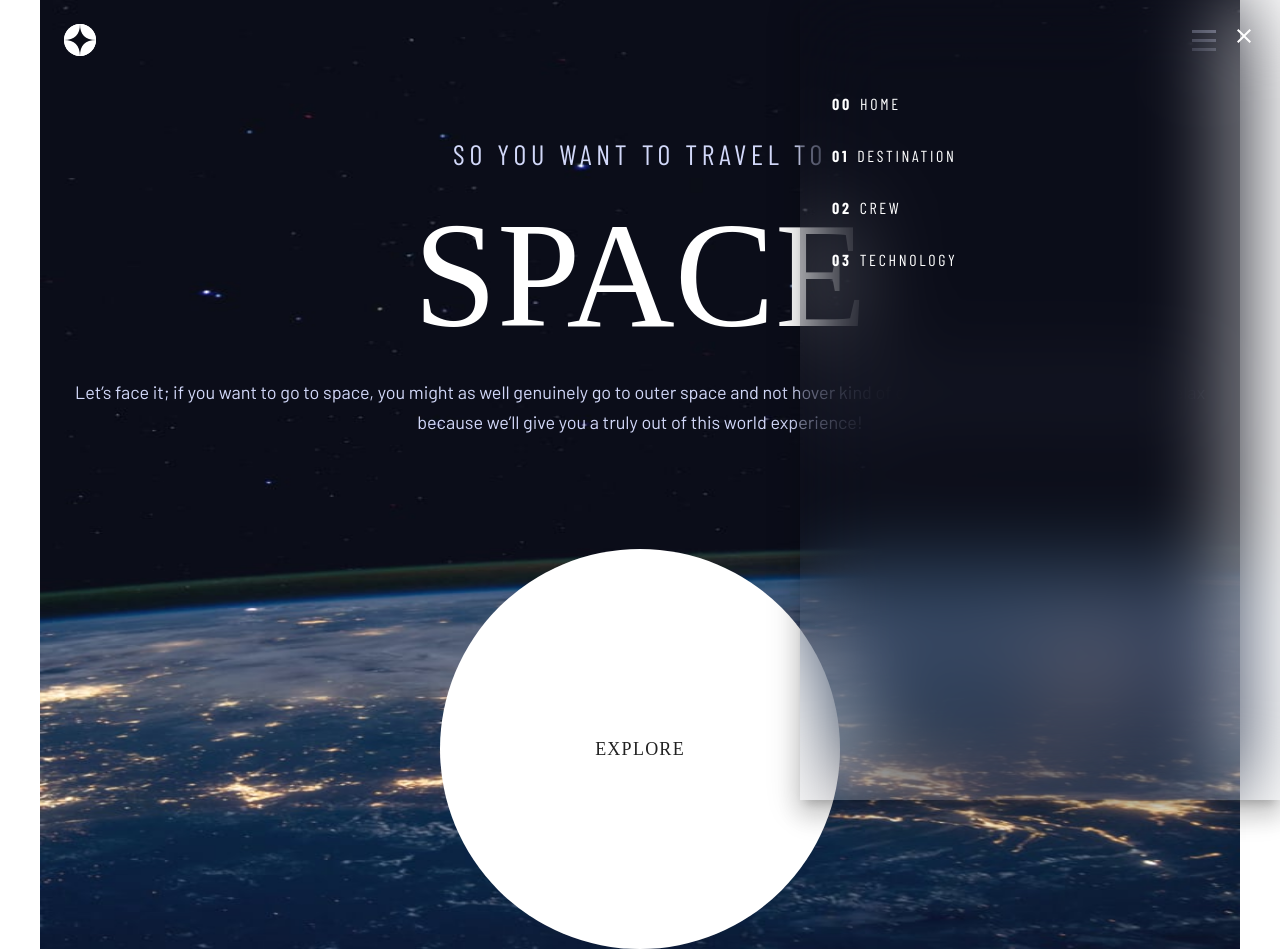
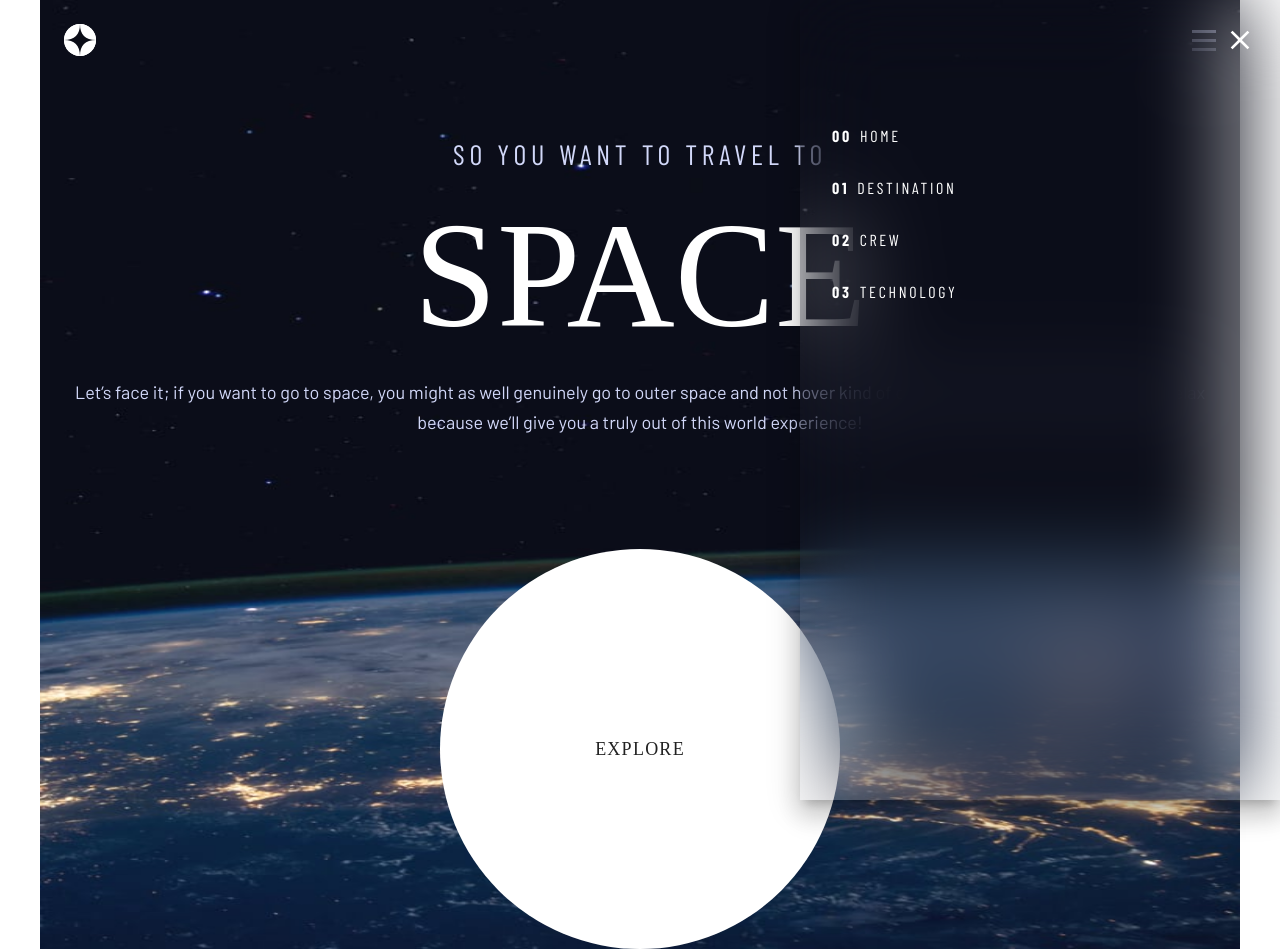
Before and after one commit to otodavid/space-tourism, a Next.js app: page / in a window 1280 px wide. Both pictures are taken after a click on the button "Hamburger button". Built offline with nearby package versions, Linux system fonts and the light colour scheme; a web font is replaced by a local one.

Commit message:
fix: adjusted margins and size of close button

```diff
--- a/components/Header.jsx
+++ b/components/Header.jsx
@@ -15,8 +15,6 @@ const Header = () => {
 
   const openDrawer = () => setDrawerStatus(true);
   const closeDrawer = () => setDrawerStatus(false);
-
-  // const mediaMobile = useMediaQuery('(max-width: 599px)');
 
   return (
     <Box sx={styledHeader}>
@@ -61,7 +59,7 @@ const Header = () => {
           onClick={closeDrawer}
           sx={styledCloseButton}
         >
-              <Close sx={{ color: 'neutral.light', fontSize: '1.5rem' }} />
+          <Close sx={{ color: 'neutral.light', fontSize: '2rem' }} />
         </IconButton>
 
         <Navbar closeDrawer={closeDrawer} />
@@ -114,5 +112,5 @@ const styledDrawer = ({ palette }) => ({
 const styledCloseButton = {
   display: 'block',
   width: 'max-content',
-  margin: '0 0 1rem auto',
+  margin: '0 0 2.5rem auto',
 };
```
Lines whose indentation alone changed are shown as unchanged.
